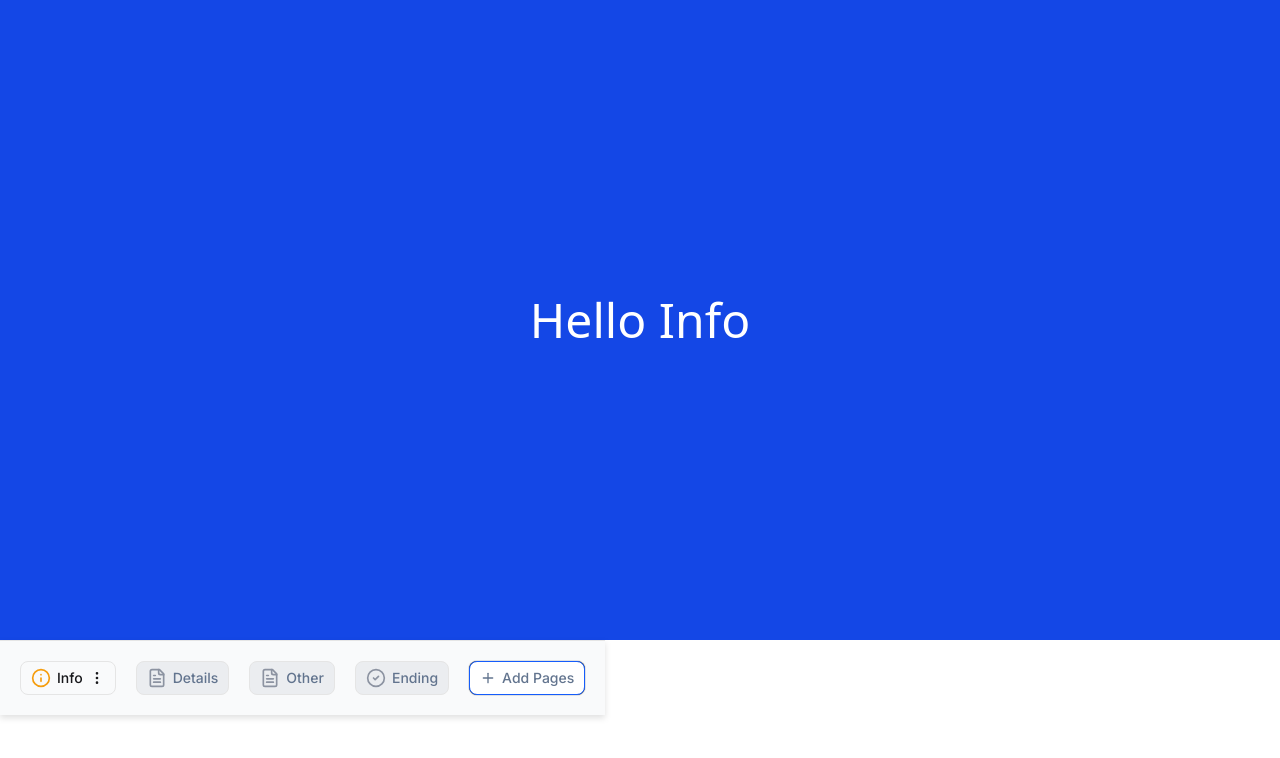
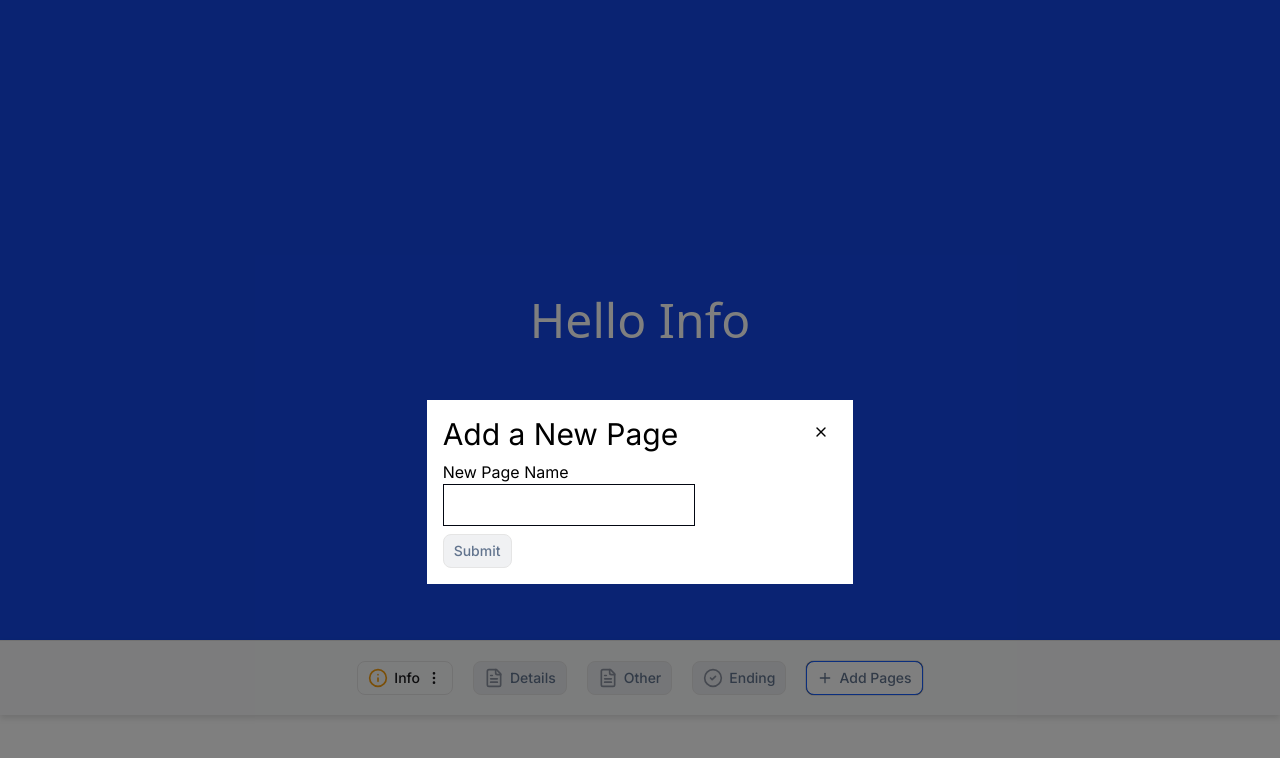
Before and after one commit to lavak00731/draggableMenu, a React (Vite) app: page / in a window 1280 px wide. Both pictures are taken after a click on the button "Add Pages". Shown: the top 758 px of the page. Built offline with nearby package versions, Linux system fonts and the light colour scheme.

Commit message:
showing and hiding modal

```diff
--- a/src/App.tsx
+++ b/src/App.tsx
@@ -2,16 +2,22 @@ import { useState } from 'react';
 import pagesBase from './lib/pagesBase';
 import { RoutesNav } from './routes/RoutesNav';
 import { Nav } from './components/Nav';
-
+import { Pages } from './context/context';
+import type { pagesTypes } from './types/pagesTypes';
 import './App.css'
 
 function App() {
   const [pages, setPages] = useState(pagesBase)
-
+  const changePages = (newPages:pagesTypes[]) => {
+    console.log(newPages)
+  }
   return (
     <>
-      <RoutesNav pages={pages} />
-      <Nav pages={pages} />
+     <Pages value={pages}>
+      <RoutesNav  />
+      <Nav changePages={changePages}  />
+     </Pages>
+
     </>
   )
 
--- a/src/components/ModalForm.tsx
+++ b/src/components/ModalForm.tsx
@@ -1,18 +1,58 @@
-import React from 'react'
+import { useState } from "react";
+import { X } from "lucide-react";
 
-export const ModalForm = () => {
+export const ModalForm = ({ isOpened, setisOpened }: { isOpened: boolean, setisOpened: (boolean)=> void }) => {
+  const [formvalue, setFormvalue] = useState("");
+  const closeModal = () => {
+    setisOpened(false)
+  }
   return (
-    <div aria-modal="true" role="dialog" tabIndex={-1} aria-labelled="form-title"  className="fixed top-3/6 left-3/12 w-6/12 p-4">
-      <h2 className="text-xl" id="form-title">Add a New Page</h2>
-      <form action="" className="">
-        <div className="mb-2 p-1">
-          <label htmlFor=""></label>
-          <input type="text" />
+    <div
+      aria-modal="true"
+      role="dialog"
+      tabIndex={-1}
+      aria-labelledby="form-title"
+      className={
+        isOpened ? "fixed top-0 left-0 w-full h-full right-0 bottom-0 bg-black/50"
+                 : "fixed top-0 left-0 w-full h-full right-0 bottom-0 bg-black/50 hidden"
+      }
+
+    >
+      <div className="bg-white fixed p-4 top-3/6 w-10/12 left-1/12 md:w-4/6 md:left-1/6 xl:left-4/12 xl:w-4/12">
+        <div className="relative">
+          <button type="button" className="absolute right-1 top-1 p-1" onClick={()=>closeModal()}>
+            <X size={16} />
+            <span className="sr-only">Close Modal</span>
+          </button>
+          <h2 className="text-3xl mb-2 font-inter" id="form-title">
+            Add a New Page
+          </h2>
+          <form action="" className="">
+            <div className="mb-2">
+              <label htmlFor="newpage" className="mb-2 font-inter">
+                New Page Name
+              </label>
+              <input
+                className="border-1 border-gray-950 p-2 block w-auto font-inter"
+                type="text"
+                name="newpage"
+                id="newpage"
+                required
+                onChange={(e) => setFormvalue(e.target.value)}
+                value={formvalue}
+              />
+            </div>
+            <div className="">
+              <button
+                type="submit"
+                className="py-1.5 px-2.5 border-neutral-200 border-1 rounded-lg  text-slate-500 bg-gray-400/[.15]  hover:bg-gray-400/[.35] focus-within:border-blue-600 focus-within:border-1 focus-within:bg-white focus-within:shadow-[0px_0px_0px_1.5px_#2f27e225] flex flex-row items-center gap-1.5 font-inter leading-5 capitalize font-medium text-sm  focus-visible:text-zinc-900 focus-visible:outline-0 mr-5"
+              >
+                Submit
+              </button>
+            </div>
+          </form>
         </div>
-        <div className="p-1">
-          <button type="submit">Submit</button>
-        </div>
-      </form>
+      </div>
     </div>
-  )
-}
+  );
+};
--- a/src/components/Nav.tsx
+++ b/src/components/Nav.tsx
@@ -1,30 +1,47 @@
-import { NavLink } from "react-router-dom"
-import type { pagesTypes } from "../types/pagesTypes"
-import { Plus, Info, CircleCheck, FileText, EllipsisVertical } from 'lucide-react';
-
-export const Nav = ({pages}:{ pages: pagesTypes[] }) => {
+import { NavLink } from "react-router-dom";
+import type { pagesTypes } from "../types/pagesTypes";
+import { ModalForm } from "./ModalForm";
+import { useContext, useState} from "react";
+import { Pages } from "../context/context";
+import {
+  Plus,
+  Info,
+  CircleCheck,
+  FileText,
+  EllipsisVertical,
+} from "lucide-react";
+type ChangePagesFn = (newPages: pagesTypes[]) => void;
+export const Nav = (changePages: ChangePagesFn) => {
+  const pages = useContext(Pages);
+  const [isOpened, setisOpened] = useState(false)
   const iconsAssignation = (name: string, isActive: boolean) => {
-    const color = isActive? "#F59D0E" : "#8C93A1";
+    const color = isActive ? "#F59D0E" : "#8C93A1";
     switch (name) {
       case "info":
-        return <Info color={color}  size={20}/>
+        return <Info color={color} size={20} />;
 
       case "ending":
-        return <CircleCheck color={color}  size={20}/>
+        return <CircleCheck color={color} size={20} />;
 
       default:
-        return <FileText color={color}  size={20}/>
+        return <FileText color={color} size={20} />;
+    }
+  };
+  const handleAddPage = ()=> {
+    setisOpened(true)
+  }
 
-    }
-  }
+  if(pages) {
     return (
-    <nav className="bg-gray-50 drop-shadow-md p-5 border-neutral-200 border-t text-center inline-block mx-auto ">
+    <>
+      <nav className="bg-gray-50 drop-shadow-md p-5 border-neutral-200 border-t text-center mx-auto ">
         <ul className="inline-flex flex-row">
-            {
-                pages.map((page:pagesTypes) =>{
-                    return <li className="relative group hover:pr-9" key={page.id}>
+          { pages.map((page: pagesTypes) => {
+            return (
+              <li className="relative group hover:pr-9" key={page.id}>
                 <NavLink
-                        className={({ isActive }) =>
+                  className={
+                    ({ isActive }) =>
                       isActive
                         ? "py-1.5 px-2.5 border-neutral-200 border-1 rounded-lg  text-zinc-900 hover:bg-gray-400/[.35] focus-within:border-blue-600 focus-within:border-1 focus-within:bg-white focus-within:shadow-[0px_0px_0px_1.5px_#2f27e225] flex flex-row items-center gap-1.5 font-inter leading-5 capitalize font-medium text-sm  focus-visible:text-zinc-900 focus-visible:outline-0  has-[aria-current='page']:bg-white mr-5" // Active styles
                         : "py-1.5 px-2.5 border-neutral-200 border-1 rounded-lg  text-slate-500 bg-gray-400/[.15]  hover:bg-gray-400/[.35] focus-within:border-blue-600 focus-within:border-1 focus-within:bg-white focus-within:shadow-[0px_0px_0px_1.5px_#2f27e225] flex flex-row items-center gap-1.5 font-inter leading-5 capitalize font-medium text-sm  focus-visible:text-zinc-900 focus-visible:outline-0 mr-5" // Inactive styles
@@ -35,20 +52,37 @@ export const Nav = ({pages}:{ pages: pagesTypes[] }) => {
                     <>
                       {iconsAssignation(page.name, isActive)}
                       {page.name}
-                            <EllipsisVertical size={16} className={isActive ? "inline" : "hidden"} />
+                      <EllipsisVertical
+                        size={16}
+                        className={isActive ? "inline" : "hidden"}
+                      />
                     </>
                   )}
                 </NavLink>
 
-                      <button type="button" aria-hidden="true" tabIndex={-1} className="rounded-full border bg-white text-black hidden absolute group-hover:block group-hover:right-5 group-hover:top-6/12 group-hover:-translate-y-6/12 cursor-pointer ">
-                        <Plus size={16}/>
+                <button
+                  type="button"
+                  aria-hidden="true"
+                  tabIndex={-1}
+                  onClick= {handleAddPage}
+                  className="rounded-full border bg-white text-black hidden absolute group-hover:block group-hover:right-5 group-hover:top-6/12 group-hover:-translate-y-6/12 cursor-pointer "
+                >
+                  <Plus size={16} />
                   <span className="sr-only">Add Page</span>
                 </button>
               </li>
-                })
-            }
-            <li className=""><button className="py-1.5 px-2.5 bg-white border-neutral border rounded-lg  text-slate-500 hover:bg-gray-400/[.35] focus-within:border-blue-600 focus-within:border-1 focus-within:bg-white shadow-[0px_0px_1px_0px_#000000] flex flex-row items-center gap-1.5 font-inter leading-5 capitalize font-medium text-sm  focus-visible:text-zinc-900 focus-visible:outline-0"><Plus size={16}/> Add Pages</button></li>
+            );
+          })}
+          <li className="">
+            <button onClick= {handleAddPage}  className="py-1.5 px-2.5 bg-white border-neutral border rounded-lg  text-slate-500 hover:bg-gray-400/[.35] focus-within:border-blue-600 focus-within:border-1 focus-within:bg-white shadow-[0px_0px_1px_0px_#000000] flex flex-row items-center gap-1.5 font-inter leading-5 capitalize font-medium text-sm  focus-visible:text-zinc-900 focus-visible:outline-0">
+              <Plus size={16} /> Add Pages
+            </button>
+          </li>
         </ul>
       </nav>
-  )
+      <ModalForm isOpened={isOpened} setisOpened={setisOpened} />
+    </>
+  );
   }
+
+};
--- /dev/null
+++ b/src/context/context.ts
@@ -0,0 +1,5 @@
+import { createContext } from 'react';
+import type { pagesTypes } from '../types/pagesTypes';
+import pagesBase from '../lib/pagesBase'
+
+export const Pages = createContext<pagesTypes[] | null>(pagesBase);
--- a/src/routes/RoutesNav.tsx
+++ b/src/routes/RoutesNav.tsx
@@ -1,18 +1,20 @@
 import { Route, Routes } from "react-router-dom"
-import type { pagesTypes } from "../types/pagesTypes";
 import { Page } from "../views/Page";
+import { Pages } from "../context/context";
+import { useContext } from "react";
 
-export const RoutesNav = ({ pages }: { pages: pagesTypes[] }) => {
+export const RoutesNav = () => {
+  const pages = useContext(Pages);
   return (
     <Routes>
       {
-        pages.map(page => (
+        pages ? pages.map(page => (
           <Route
             key={page.id}
             path={`/${page.route}`}
             element={<Page content={page.content} />}
           />
-        ))
+        )) : <p>No routes to show</p>
       }
     </Routes>
   )
--- /dev/null
+++ b/src/types/modalTypes.ts
@@ -0,0 +1,3 @@
+export interface modalTypes {
+    isOpen: boolean,
+}
```
Lines whose indentation alone changed are shown as unchanged.
